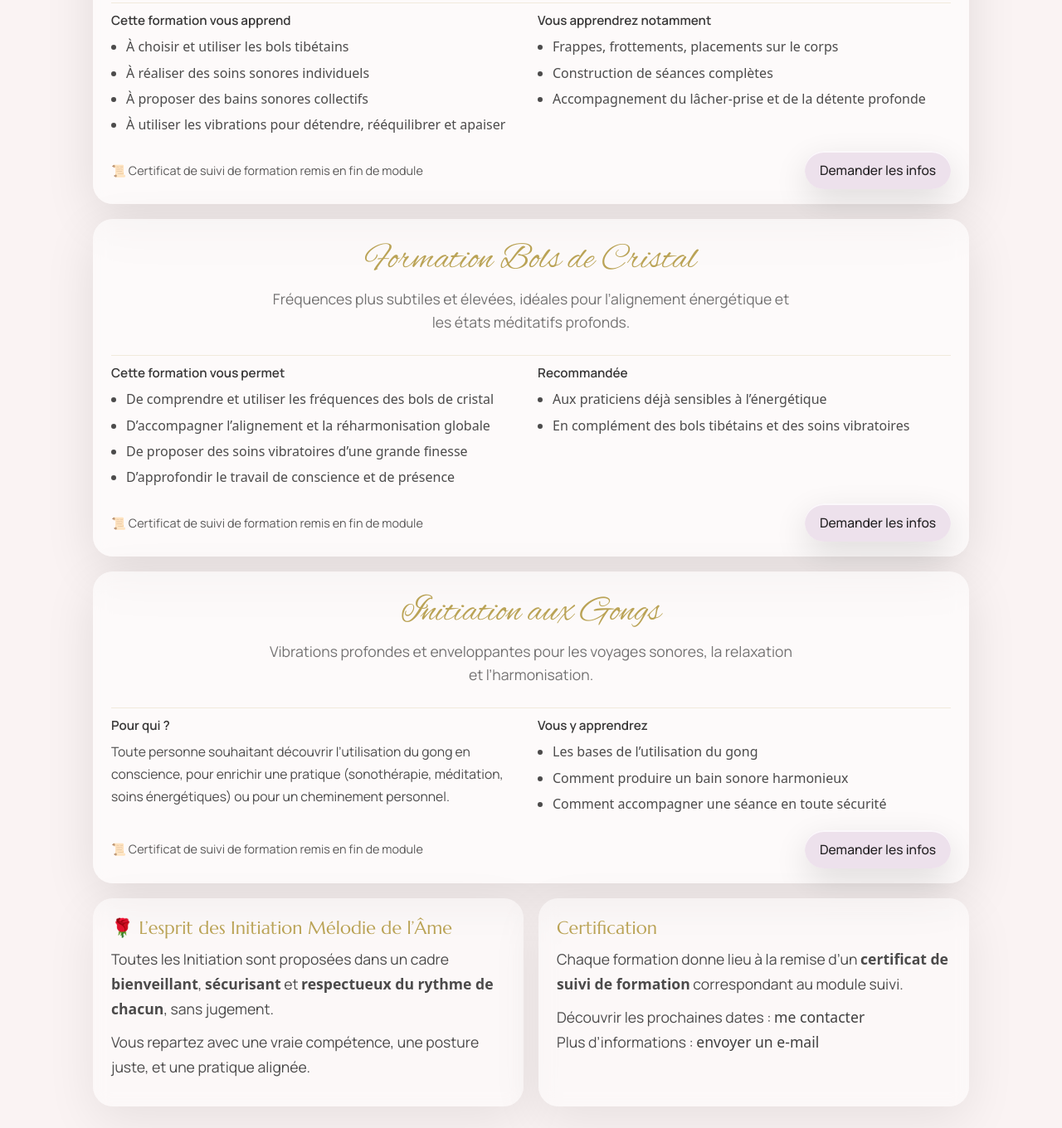
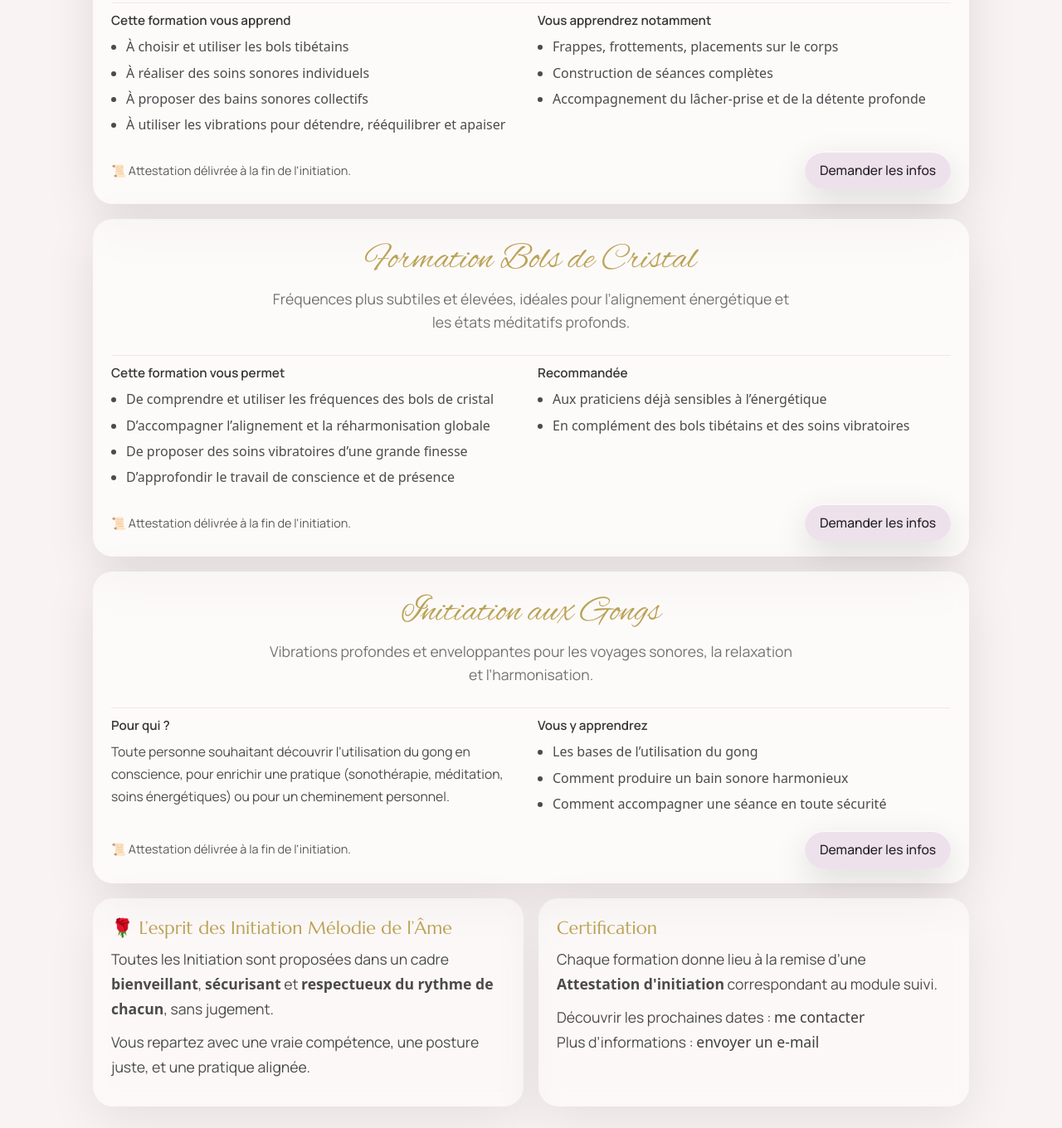
Before and after one commit to Keyxss7/melodiedelame, a plain HTML site: page formations.html in a window 1280 px wide. Shown: the part 1100-2460 px from the top of the page at 83% size. Drawn offline with Linux system fonts and the light colour scheme.

Commit message:
Update formations.html

```diff
--- a/formations.html
+++ b/formations.html
@@ -115,7 +115,7 @@
         </div>
 
         <div class="formation-footer">
-          <span class="formation-note">📜 Certificat de suivi de formation remis en fin de module</span>
+          <span class="formation-note">📜 Attestation délivrée à la fin de l'initiation. </span>
           <a class="btn-primary" href="mailto:mel.odiedelame65@gmail.com?subject=Infos%20Formation%20LaHoChi&body=Bonjour%2C%0A%0AJe%20souhaite%20recevoir%20plus%20d%E2%80%99informations%20sur%20la%20formation%20LaHoChi%20(dates%2C%20dur%C3%A9e%2C%20lieu%2C%20tarif).%0A%0AMerci%20%21">
             Demander les infos
           </a>
@@ -156,7 +156,7 @@
         </div>
 
         <div class="formation-footer">
-          <span class="formation-note">📜 Certificat de suivi de formation remis en fin de module</span>
+          <span class="formation-note">📜 Attestation délivrée à la fin de l'initiation. </span>
           <a class="btn-primary" href="mailto:mel.odiedelame65@gmail.com?subject=Infos%20Formation%20Bols%20Tib%C3%A9tains&body=Bonjour%2C%0A%0AJe%20souhaite%20recevoir%20plus%20d%E2%80%99informations%20sur%20la%20formation%20Bols%20Tib%C3%A9tains%20(dates%2C%20dur%C3%A9e%2C%20lieu%2C%20tarif).%0A%0AMerci%20%21">
             Demander les infos
           </a>
@@ -196,7 +196,7 @@
         </div>
 
         <div class="formation-footer">
-          <span class="formation-note">📜 Certificat de suivi de formation remis en fin de module</span>
+          <span class="formation-note">📜 Attestation délivrée à la fin de l'initiation. </span>
           <a class="btn-primary" href="mailto:mel.odiedelame65@gmail.com?subject=Infos%20Formation%20Bols%20de%20Cristal&body=Bonjour%2C%0A%0AJe%20souhaite%20recevoir%20plus%20d%E2%80%99informations%20sur%20la%20formation%20Bols%20de%20Cristal%20(dates%2C%20dur%C3%A9e%2C%20lieu%2C%20tarif).%0A%0AMerci%20%21">
             Demander les infos
           </a>
@@ -235,7 +235,7 @@
         </div>
 
         <div class="formation-footer">
-          <span class="formation-note">📜 Certificat de suivi de formation remis en fin de module</span>
+          <span class="formation-note">📜 Attestation délivrée à la fin de l'initiation. </span>
           <a class="btn-primary" href="mailto:mel.odiedelame65@gmail.com?subject=Infos%20Initiation%20aux%20Gongs&body=Bonjour%2C%0A%0AJe%20souhaite%20recevoir%20plus%20d%E2%80%99informations%20sur%20l%E2%80%99initiation%20aux%20Gongs%20(dates%2C%20dur%C3%A9e%2C%20lieu%2C%20tarif).%0A%0AMerci%20%21">
             Demander les infos
           </a>
@@ -261,7 +261,7 @@
       <div class="info-card">
         <h2 class="info-title"> Certification</h2>
         <p>
-          Chaque formation donne lieu à la remise d’un <strong>certificat de suivi de formation</strong>
+          Chaque formation donne lieu à la remise d’une <strong>Attestation d'initiation</strong>
           correspondant au module suivi.
         </p>
         <p class="info-cta">
```
